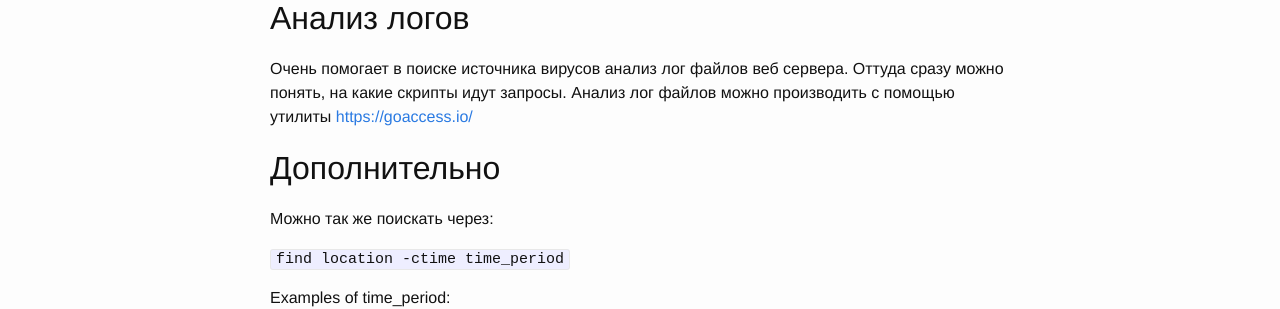
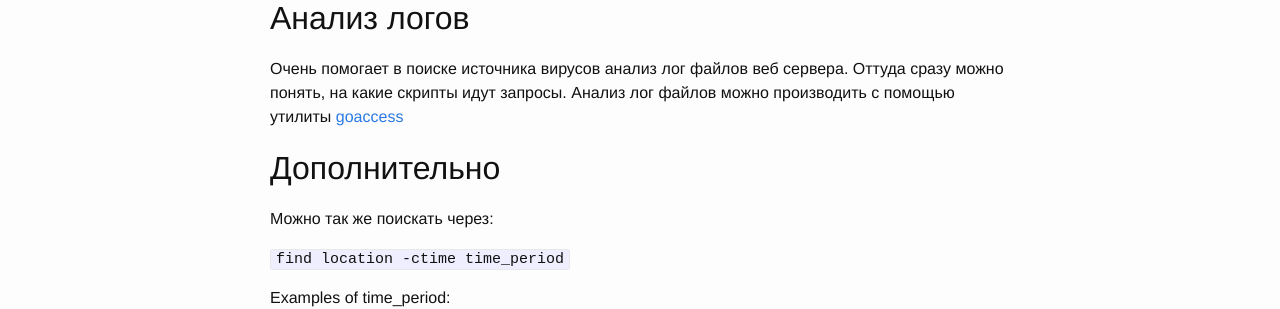
Before and after one commit to petun/petun.github.io, a Jekyll site: the page built from _posts/2017-10-10-hosting-virus-how-to.markdown, in a window 1280 px wide. Shown: the part 952-1261 px from the top of the page. Built offline with Jekyll 4.4.1, drawn with Linux system fonts in a browser that asks for light colours; part of the change alters nothing that is shown.

Commit message:
Update 2017-10-10-hosting-virus-how-to.markdown

```diff
--- a/_posts/2017-10-10-hosting-virus-how-to.markdown
+++ b/_posts/2017-10-10-hosting-virus-how-to.markdown
@@ -45,7 +45,7 @@ tar zxvf petun.ru.php.tgz
 
 ## Анализ логов
 
-Очень помогает в поиске источника вирусов анализ лог файлов веб сервера. Оттуда сразу можно понять, на какие скрипты идут запросы. Анализ лог файлов можно производить с помощью утилиты [https://goaccess.io/](goaccess)
+Очень помогает в поиске источника вирусов анализ лог файлов веб сервера. Оттуда сразу можно понять, на какие скрипты идут запросы. Анализ лог файлов можно производить с помощью утилиты [goaccess](https://goaccess.io/)
 
 ## Дополнительно
 
```
